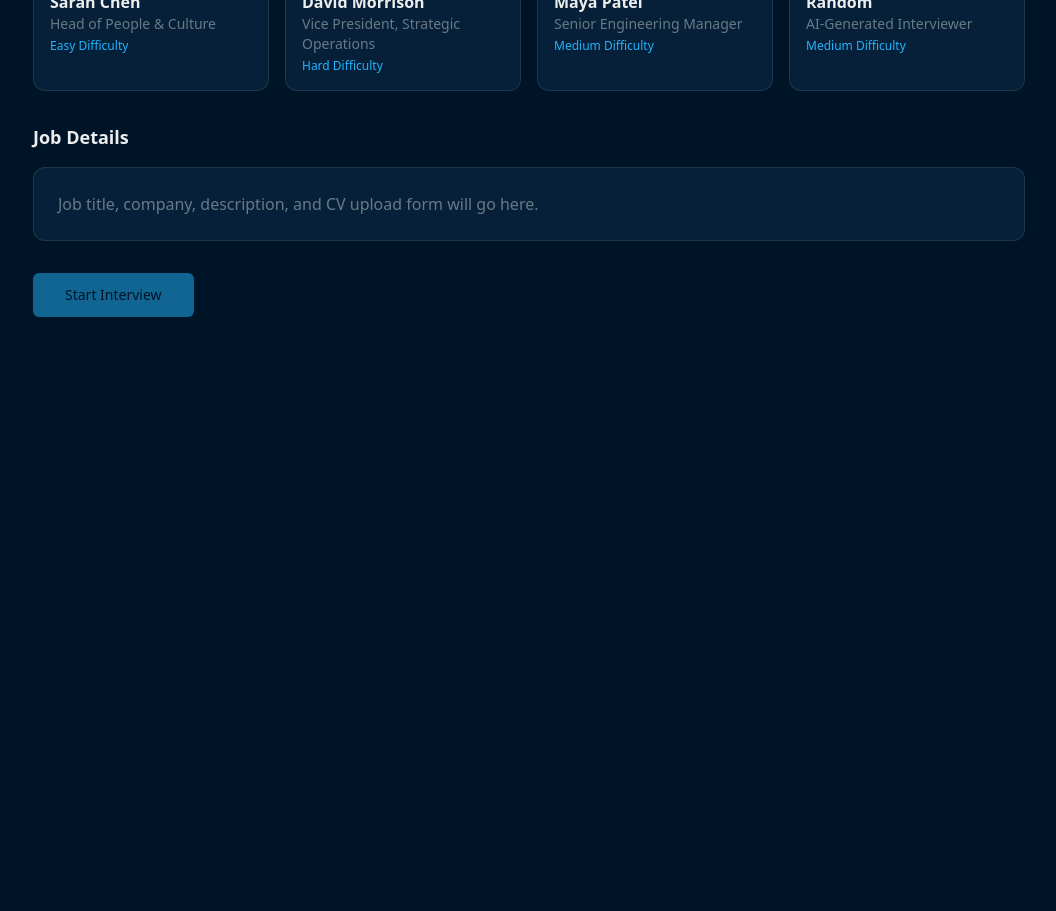
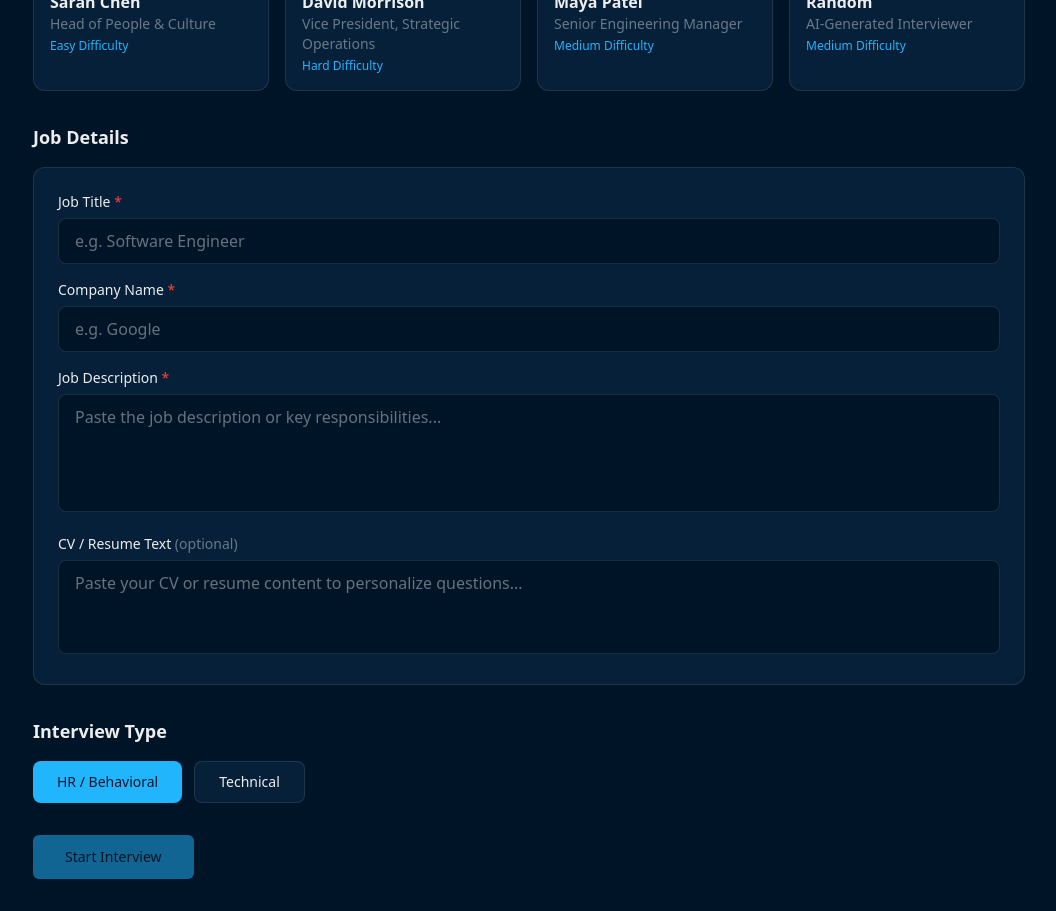
Before and after one commit to Alvalens/iv-reaview, a React (Vite) app in the folder client/: page / in a window 1280 px wide. Shown: the part 320-1231 px from the top of the page, without its empty margins (111-1167 px from the left). Before the commit the page ends 800 px from the top, so only its background shows below. Built offline with nearby package versions, Linux system fonts and the light colour scheme.

Commit message:
feat: scaffold SetupPage with form

```diff
--- a/client/src/pages/SetupPage.tsx
+++ b/client/src/pages/SetupPage.tsx
@@ -1,11 +1,56 @@
+import { useState } from "react";
+import { useNavigate } from "react-router-dom";
 import { PERSONAS, RANDOM_PERSONA } from "@/lib/personas";
 import { Button } from "@/components/ui/button";
+import { api } from "@/lib/api";
 
 export function SetupPage() {
+  const navigate = useNavigate();
   const allPersonas = [...PERSONAS, RANDOM_PERSONA];
+
+  const [selectedPersona, setSelectedPersona] = useState<string | null>(null);
+  const [jobTitle, setJobTitle] = useState("");
+  const [companyName, setCompanyName] = useState("");
+  const [jobDescription, setJobDescription] = useState("");
+  const [interviewType, setInterviewType] = useState<"HR" | "TECHNICAL">("HR");
+  const [cvContent, setCvContent] = useState("");
+  const [loading, setLoading] = useState(false);
+  const [error, setError] = useState<string | null>(null);
+
+  const canSubmit =
+    selectedPersona &&
+    jobTitle.trim() &&
+    companyName.trim() &&
+    jobDescription.trim() &&
+    !loading;
+
+  async function handleSubmit() {
+    if (!canSubmit) return;
+    setLoading(true);
+    setError(null);
+    try {
+      const session = await api.createSession({
+        jobTitle: jobTitle.trim(),
+        companyName: companyName.trim(),
+        jobDescription: jobDescription.trim(),
+        interviewType,
+        personaId: selectedPersona,
+        cvContent: cvContent.trim() || undefined,
+      });
+      navigate(`/interview/${(session as { id: string }).id}`);
+    } catch (err) {
+      setError(err instanceof Error ? err.message : "Failed to create session");
+    } finally {
+      setLoading(false);
+    }
+  }
+
+  const inputClass =
+    "w-full rounded-lg border border-border bg-primary px-4 py-2.5 text-foreground placeholder:text-muted-foreground focus:border-quaternary focus:outline-none focus:ring-1 focus:ring-quaternary";
 
   return (
     <div className="space-y-8">
+      {/* Header */}
       <div>
         <h1 className="text-3xl font-bold text-foreground">
           Start an Interview
@@ -21,39 +66,134 @@ export function SetupPage() {
           Choose your interviewer
         </h2>
         <div className="grid grid-cols-1 gap-4 sm:grid-cols-2 lg:grid-cols-4">
-          {allPersonas.map((persona) => (
+          {allPersonas.map((persona) => {
+            const isSelected = selectedPersona === persona.id;
+            return (
               <div
                 key={persona.id}
-              className="cursor-pointer rounded-xl border border-border bg-card p-4 transition-colors hover:border-quaternary"
+                onClick={() => setSelectedPersona(persona.id)}
+                className={`cursor-pointer rounded-xl border p-4 transition-all ${
+                  isSelected
+                    ? "border-quaternary ring-2 ring-quaternary bg-secondary"
+                    : "border-border bg-card hover:border-quaternary/50"
+                }`}
               >
                 <div
                   className={`mb-3 flex h-12 w-12 items-center justify-center rounded-full bg-gradient-to-br ${persona.avatar.gradient}`}
                 >
                   <span className="text-2xl">{persona.avatar.emoji}</span>
                 </div>
-              <h3 className="font-semibold text-foreground">{persona.name}</h3>
-              <p className="text-sm text-muted-foreground">{persona.title}</p>
+                <h3 className="font-semibold text-foreground">
+                  {persona.name}
+                </h3>
+                <p className="text-sm text-muted-foreground">
+                  {persona.title}
+                </p>
                 <p className="mt-1 text-xs text-quaternary capitalize">
                   {persona.difficulty} difficulty
                 </p>
               </div>
+            );
+          })}
+        </div>
+      </div>
+
+      {/* Job Details form */}
+      <div className="space-y-4">
+        <h2 className="text-lg font-semibold text-foreground">Job Details</h2>
+        <div className="rounded-xl border border-border bg-card p-6 space-y-4">
+          <div>
+            <label className="mb-1.5 block text-sm font-medium text-foreground">
+              Job Title <span className="text-destructive">*</span>
+            </label>
+            <input
+              type="text"
+              value={jobTitle}
+              onChange={(e) => setJobTitle(e.target.value)}
+              placeholder="e.g. Software Engineer"
+              className={inputClass}
+            />
+          </div>
+
+          <div>
+            <label className="mb-1.5 block text-sm font-medium text-foreground">
+              Company Name <span className="text-destructive">*</span>
+            </label>
+            <input
+              type="text"
+              value={companyName}
+              onChange={(e) => setCompanyName(e.target.value)}
+              placeholder="e.g. Google"
+              className={inputClass}
+            />
+          </div>
+
+          <div>
+            <label className="mb-1.5 block text-sm font-medium text-foreground">
+              Job Description <span className="text-destructive">*</span>
+            </label>
+            <textarea
+              value={jobDescription}
+              onChange={(e) => setJobDescription(e.target.value)}
+              placeholder="Paste the job description or key responsibilities..."
+              rows={4}
+              className={inputClass + " resize-none"}
+            />
+          </div>
+
+          <div>
+            <label className="mb-1.5 block text-sm font-medium text-foreground">
+              CV / Resume Text{" "}
+              <span className="text-muted-foreground font-normal">
+                (optional)
+              </span>
+            </label>
+            <textarea
+              value={cvContent}
+              onChange={(e) => setCvContent(e.target.value)}
+              placeholder="Paste your CV or resume content to personalize questions..."
+              rows={3}
+              className={inputClass + " resize-none"}
+            />
+          </div>
+        </div>
+      </div>
+
+      {/* Interview Type */}
+      <div className="space-y-4">
+        <h2 className="text-lg font-semibold text-foreground">
+          Interview Type
+        </h2>
+        <div className="flex gap-3">
+          {(["HR", "TECHNICAL"] as const).map((type) => (
+            <button
+              key={type}
+              onClick={() => setInterviewType(type)}
+              className={`rounded-lg px-6 py-2.5 text-sm font-medium transition-all ${
+                interviewType === type
+                  ? "bg-quaternary text-primary"
+                  : "border border-border bg-card text-foreground hover:border-quaternary/50"
+              }`}
+            >
+              {type === "HR" ? "HR / Behavioral" : "Technical"}
+            </button>
           ))}
         </div>
       </div>
 
-      {/* Placeholder form fields */}
-      <div className="space-y-4">
-        <h2 className="text-lg font-semibold text-foreground">Job Details</h2>
-        <div className="rounded-xl border border-border bg-card p-6">
-          <p className="text-muted-foreground">
-            Job title, company, description, and CV upload form will go here.
-          </p>
+      {/* Submit */}
+      <div className="space-y-3">
+        {error && (
+          <p className="text-sm text-destructive">{error}</p>
+        )}
+        <Button
+          size="lg"
+          disabled={!canSubmit}
+          onClick={handleSubmit}
+        >
+          {loading ? "Starting..." : "Start Interview"}
+        </Button>
       </div>
-      </div>
-
-      <Button size="lg" disabled>
-        Start Interview
-      </Button>
     </div>
   );
 }
```
Lines whose indentation alone changed are shown as unchanged.
